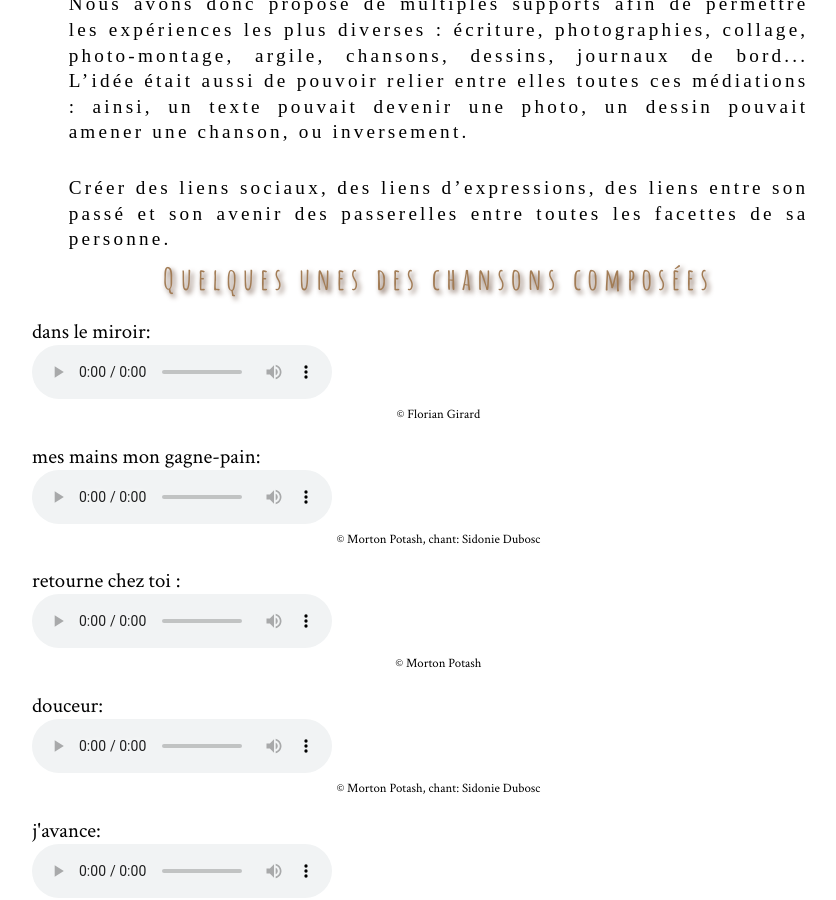
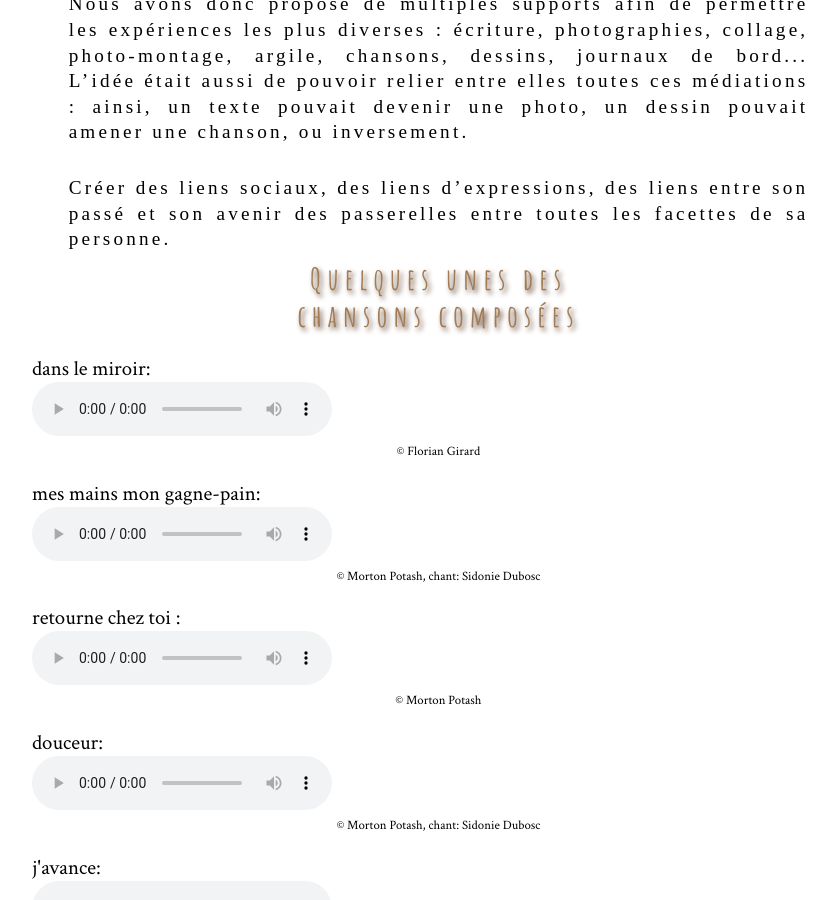
Before and after one commit to leshnik/revertouthaut, a Jekyll site: the page built from les-petites-lucarnes.md, in a window 1280 px wide and 900 px high, scrolled down 1533 px. Shown: the whole window, without its empty margins (178-1014 px from the left). Built offline with Jekyll 4.4.1, drawn with Linux system fonts in a browser that asks for light colours.

Commit message:
lucarnes too wide for mobile? fix?

```diff
--- a/les-petites-lucarnes.md
+++ b/les-petites-lucarnes.md
@@ -136,7 +136,7 @@ summary: Destiné à des personnes en insertion, un cycle d'ateliers réunissant
 
 <p class="intro-text">Créer des liens sociaux, des liens d’expressions, des liens entre son passé et son avenir des passerelles entre toutes les facettes de sa personne.</p>
 
-<div class="MottoSmaller">Quelques unes des chansons composées</div>
+<div class="MottoSmaller">Quelques unes des<br> chansons composées</div>
 <figure>
     <figcaption>dans le miroir:</figcaption>
     <audio
```
